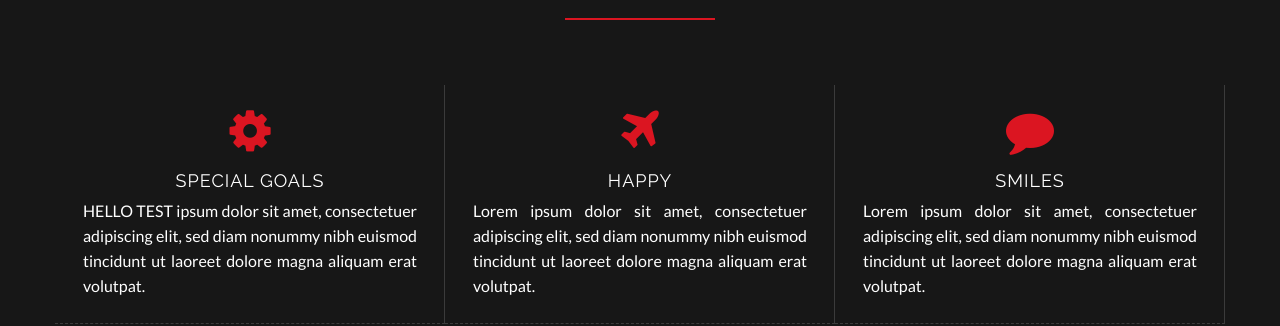
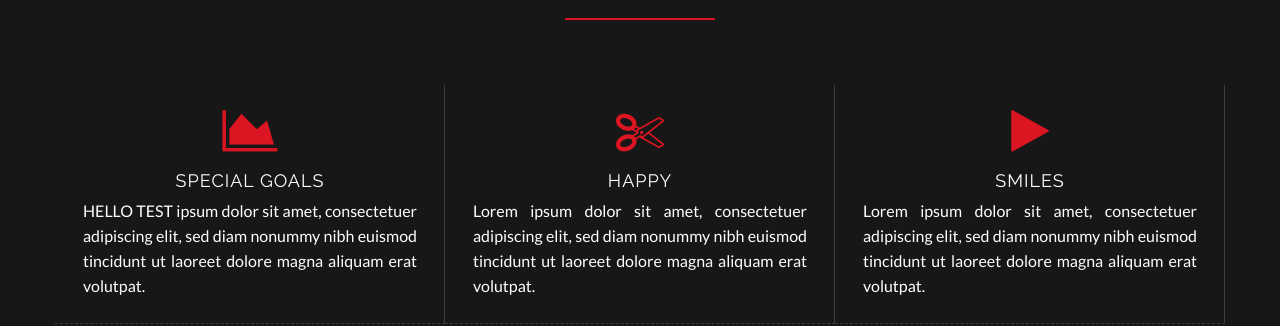
Before and after one commit to clearcareer/IskenderResume, a Jekyll site: the page built from index.html, in a window 1280 px wide. Shown: the part 1897-2223 px from the top of the page. Built offline with Jekyll 4.4.1, drawn with Linux system fonts in a browser that asks for light colours; some web fonts are replaced.

Commit message:
Updated '/index.html' via CloudCannon

```diff
--- a/index.html
+++ b/index.html
@@ -13,13 +13,13 @@
   - title: "I'm a Superhero"
 goals:
   - name: Special Goals
-    icon: cog
+    icon: area-chart
     description: 'HELLO TEST  ipsum dolor sit amet, consectetuer adipiscing elit, sed diam nonummy nibh euismod tincidunt ut laoreet dolore magna aliquam erat volutpat.'
   - name: HAPPY
-    icon: plane
+    icon: cut
     description: 'Lorem ipsum dolor sit amet, consectetuer adipiscing elit, sed diam nonummy nibh euismod tincidunt ut laoreet dolore magna aliquam erat volutpat.'
   - name: SMILES
-    icon: comment
+    icon: play
     description: 'Lorem ipsum dolor sit amet, consectetuer adipiscing elit, sed diam nonummy nibh euismod tincidunt ut laoreet dolore magna aliquam erat volutpat.'
 education:
   - number: 1
```
